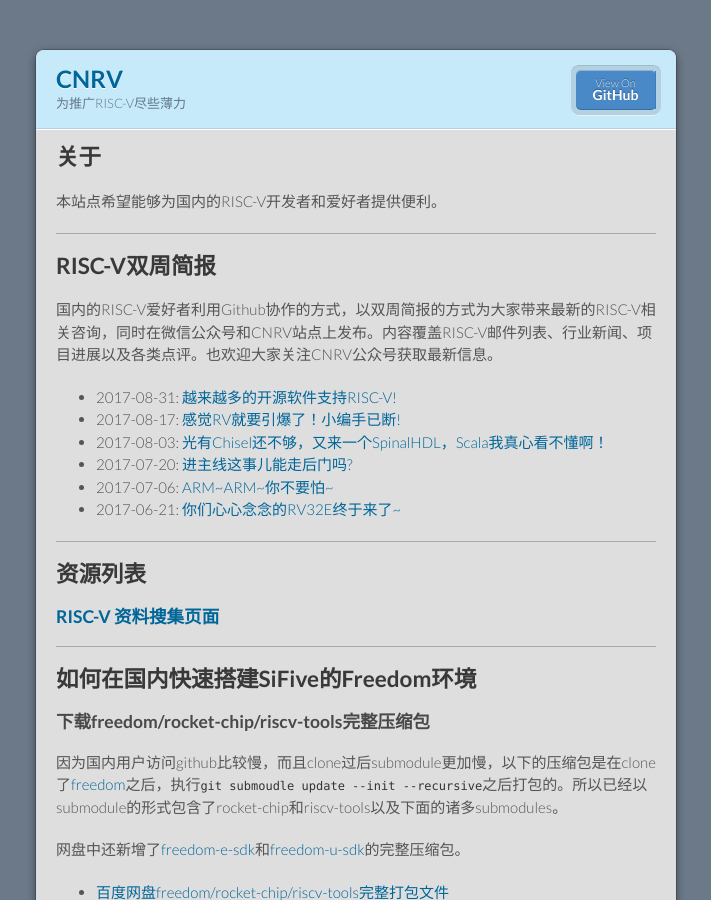
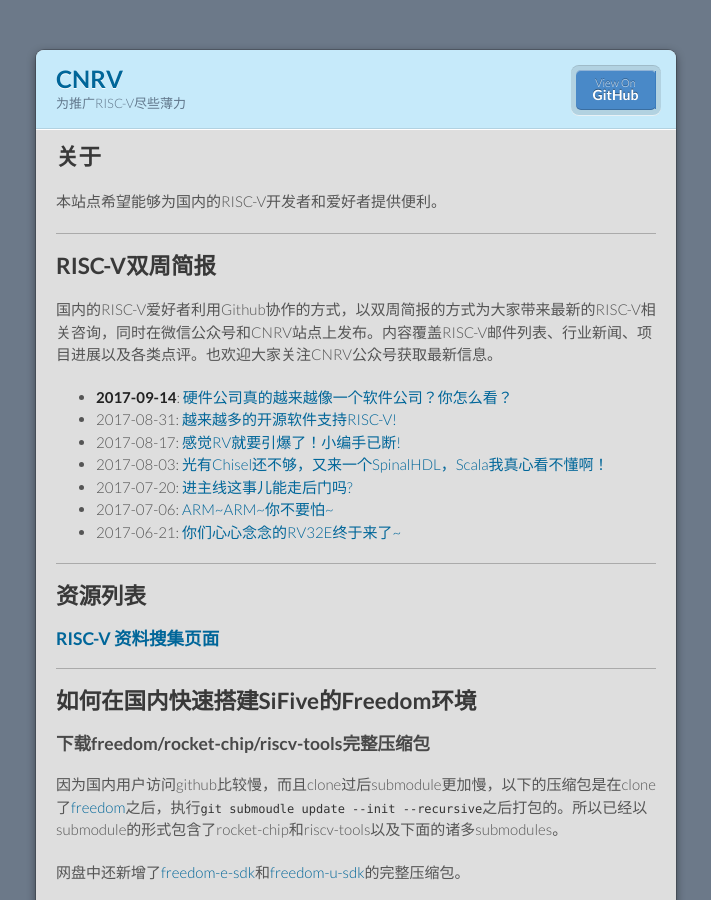
Before and after one commit to cnrv/home, a Jekyll site: the page built from index.md, in a window 1280 px wide and 900 px high. Shown: the whole window, without its empty margins (284-995 px from the left). Built offline with Jekyll 4.4.1, drawn with Linux system fonts in a browser that asks for light colours; Markdown is read by kramdown in place of the engine named in the settings; comment, search, counter and statistics services are not loaded; our own code applies the rules of GitHub Pages for plain Markdown files.

Commit message:
link for bi-weekly-rpt 2017-09-14
Signed-off-by: Alex Guo <xfguo@credosemi.com.cn>

```diff
--- a/index.md
+++ b/index.md
@@ -12,6 +12,7 @@
 
 国内的RISC-V爱好者利用Github协作的方式，以双周简报的方式为大家带来最新的RISC-V相关咨询，同时在微信公众号和CNRV站点上发布。内容覆盖RISC-V邮件列表、行业新闻、项目进展以及各类点评。也欢迎大家关注CNRV公众号获取最新信息。
 
+- **2017-09-14**: [硬件公司真的越来越像一个软件公司？你怎么看？](bi-week-rpts/2017-09-14)
 - 2017-08-31: [越来越多的开源软件支持RISC-V!](bi-week-rpts/2017-08-31)
 - 2017-08-17: [感觉RV就要引爆了！小编手已断!](bi-week-rpts/2017-08-17)
 - 2017-08-03: [光有Chisel还不够，又来一个SpinalHDL，Scala我真心看不懂啊！](bi-week-rpts/2017-08-03)
```
